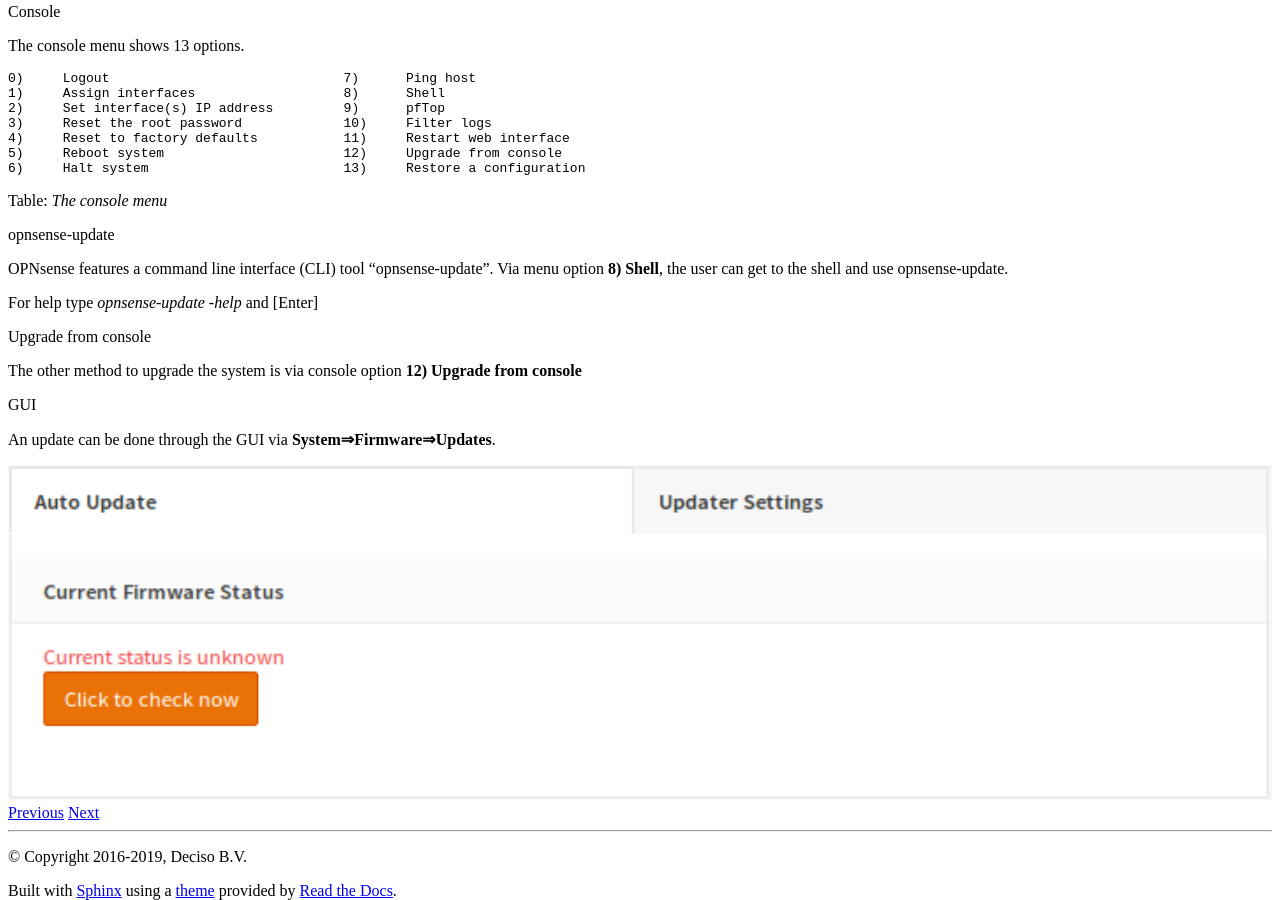
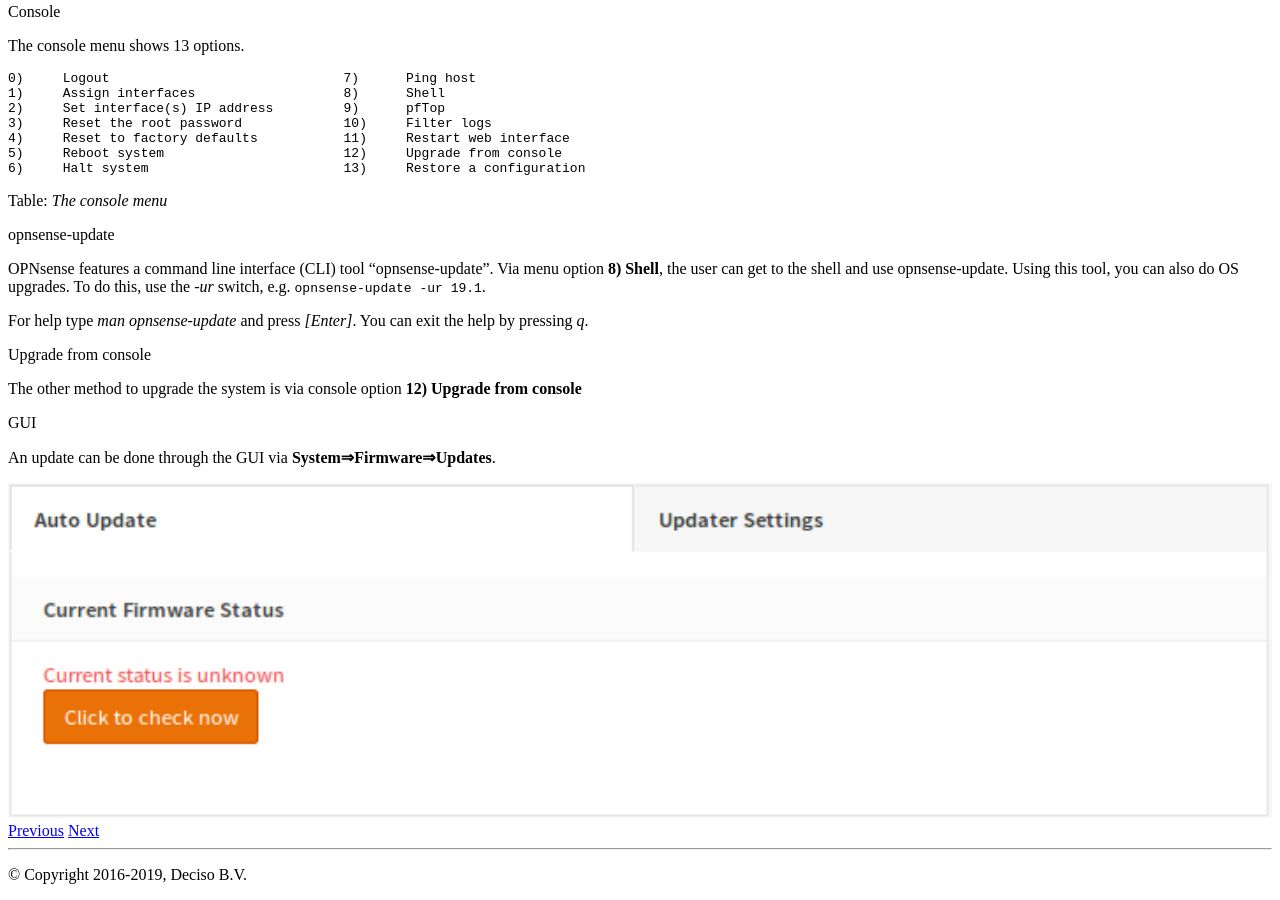
Before and after one commit to opnsense/docs, a Sphinx documentation site: the page built from source/manual/install.rst, in a window 1280 px wide and 900 px high, scrolled down 7640 px. Built offline with Sphinx 7.4.7 and the Read the Docs theme 2.0.0, drawn with Linux system fonts in a browser that asks for light colours.

Commit message:
Correct opnsense-update help and add explanation about OS upgrades

```diff
--- a/source/manual/install.rst
+++ b/source/manual/install.rst
@@ -456,9 +456,10 @@
 
 OPNsense features a command line
 interface (CLI) tool "opnsense-update". Via menu option **8) Shell**, the user can
-get to the shell and use opnsense-update.
+get to the shell and use opnsense-update. Using this tool, you can also do OS
+upgrades. To do this, use the `-ur` switch, e.g. ``opnsense-update -ur 19.1``.
 
-For help type *opnsense-update -help* and [Enter]
+For help type *man opnsense-update* and press `[Enter]`. You can exit the help by pressing `q`.
 
 .. rubric:: Upgrade from console
    :name: upgrade-from-console
```
